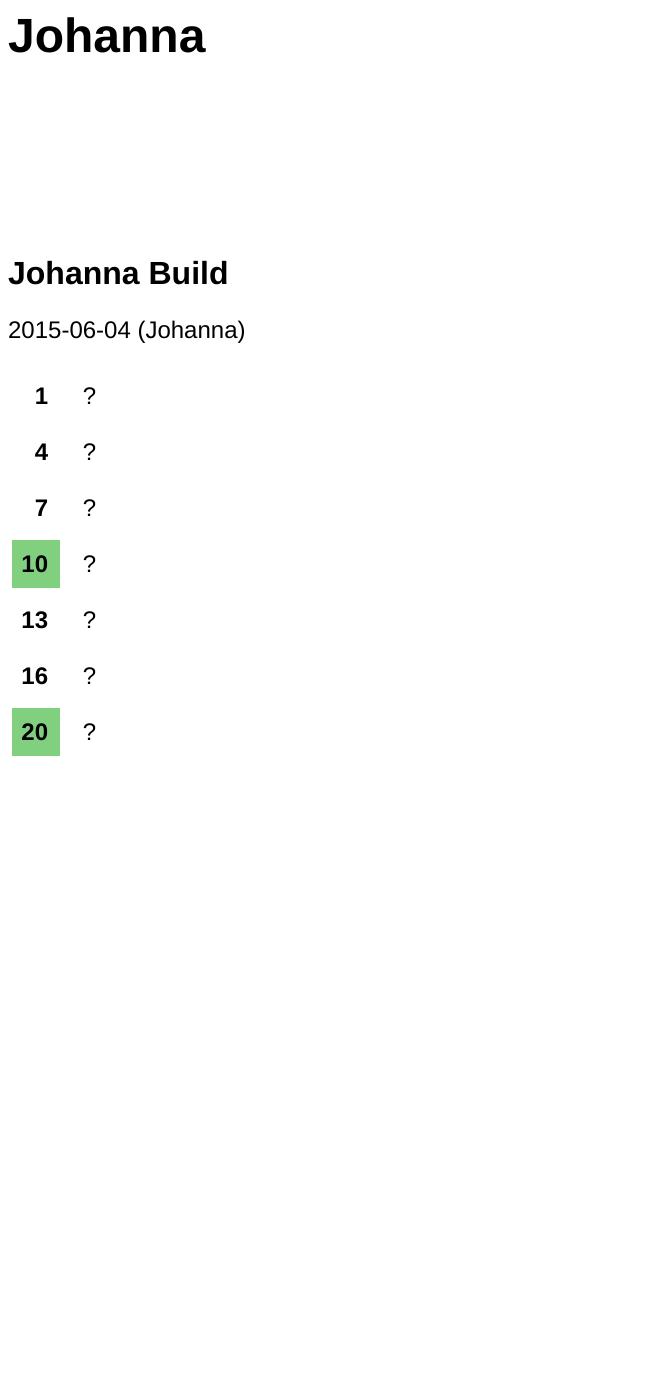
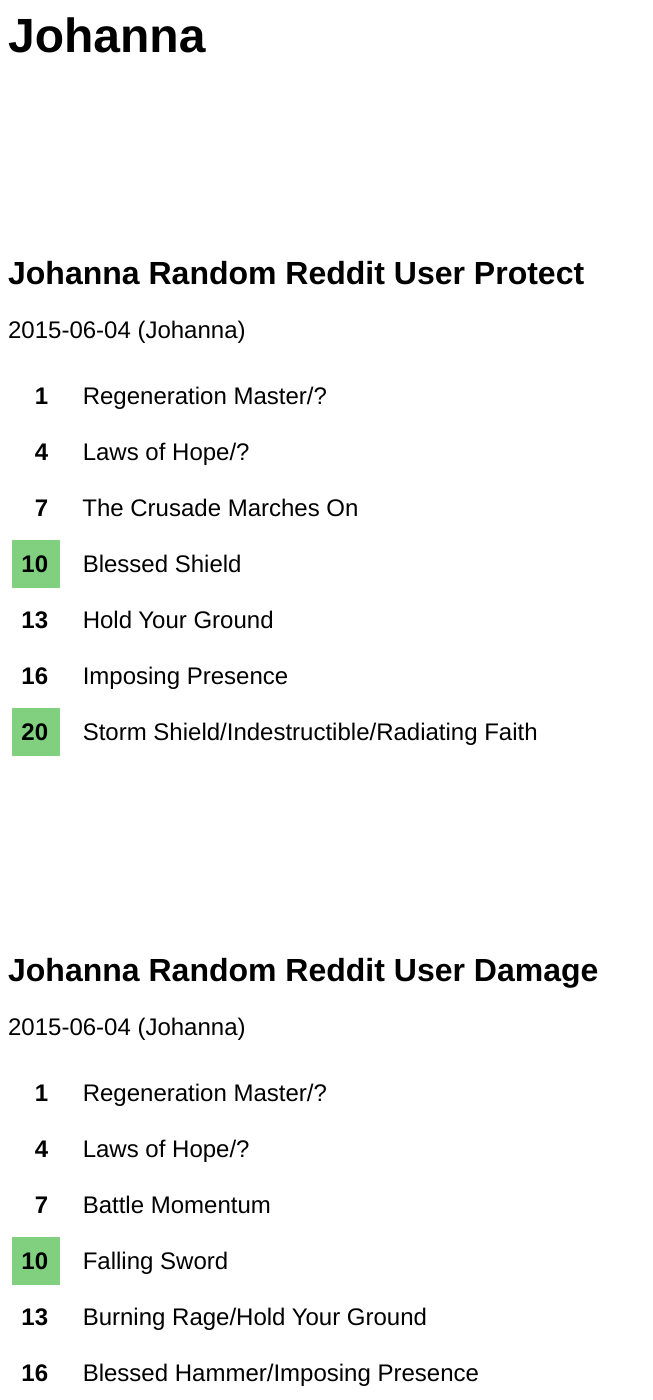
Before and after one commit to andersroos/andersroos.github.io, a Jekyll site: the page built from hots/johanna.md, in a window 1280 px wide and 1400 px high. Shown: the whole window, without its empty margins (0-653 px from the left). Built offline with Jekyll 4.4.1, drawn with Linux system fonts in a browser that asks for light colours.

Commit message:
Johanna.

```diff
--- a/hots/johanna.md
+++ b/hots/johanna.md
@@ -3,13 +3,24 @@ title: Johanna
 body_class: hots-bo
 ---
 
-## {{ page.title }} Build
+## {{ page.title }} Random Reddit User Protect
 2015-06-04 (Johanna)
 
--   _1_  ?
--   _4_  ?
--   _7_  ?
-- __10__ ?
--  _13_  ?
--  _16_  ?
-- __20__ ?
+-   _1_  Regeneration Master/?
+-   _4_  Laws of Hope/?
+-   _7_  The Crusade Marches On
+- __10__ Blessed Shield
+-  _13_  Hold Your Ground
+-  _16_  Imposing Presence
+- __20__ Storm Shield/Indestructible/Radiating Faith
+
+## {{ page.title }} Random Reddit User Damage
+2015-06-04 (Johanna)
+
+-   _1_  Regeneration Master/?
+-   _4_  Laws of Hope/?
+-   _7_  Battle Momentum
+- __10__ Falling Sword
+-  _13_  Burning Rage/Hold Your Ground
+-  _16_  Blessed Hammer/Imposing Presence
+- __20__ Haven's Fury
```
